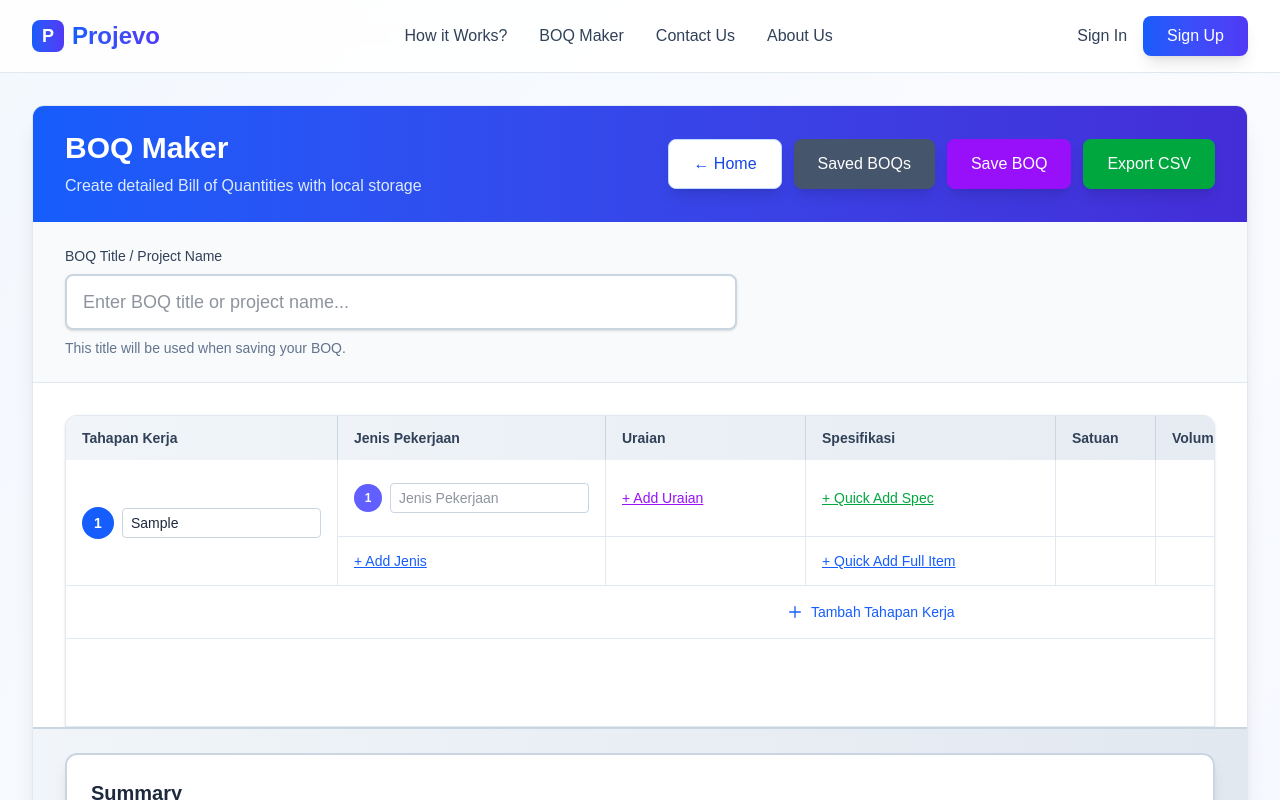
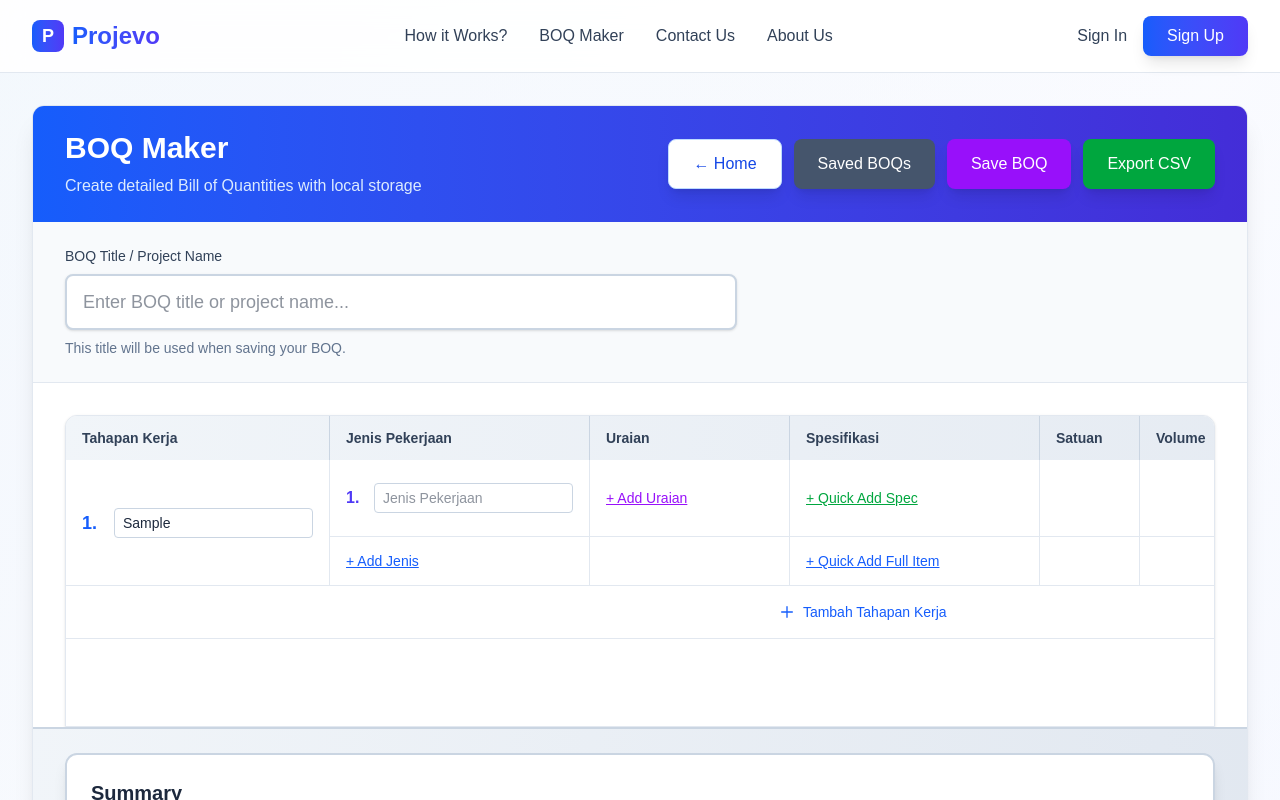
Before and after one commit to Stefanusliu/projevo-next, a Next.js app: page /boq-maker in a window 1280 px wide. Both pictures are taken after typing "Sample" into the empty fields and a click on the button "+ Add Jenis". Shown: the top 800 px of the page. Built offline with nearby package versions, Linux system fonts and the light colour scheme.

Commit message:
Styling no circle shape on number

```diff
--- a/src/app/boq-maker/page.js
+++ b/src/app/boq-maker/page.js
@@ -695,8 +695,8 @@ export default function BOQMaker() {
                                 rowSpan={tahapanRowSpan}
                               >
                                 <div className="flex items-center space-x-2">
-                                  <div className="bg-blue-600 text-white w-8 h-8 rounded-full flex items-center justify-center font-bold text-sm">
-                                    {row.tahapanIndex + 1}
+                                  <div className="text-blue-600 font-bold text-lg min-w-[24px]">
+                                    {row.tahapanIndex + 1}.
                                   </div>
                                   <input
                                     type="text"
@@ -721,8 +721,8 @@ export default function BOQMaker() {
                                 rowSpan={jenisRowSpan}
                               >
                                 <div className="flex items-center space-x-2">
-                                  <div className="bg-indigo-500 text-white w-7 h-7 rounded-full flex items-center justify-center font-bold text-xs">
-                                    {row.jenisIndex + 1}
+                                  <div className="text-indigo-600 font-bold text-base min-w-[20px]">
+                                    {row.jenisIndex + 1}.
                                   </div>
                                   <input
                                     type="text"
@@ -755,8 +755,8 @@ export default function BOQMaker() {
                             <td className="px-4 py-3 border-r border-slate-200">
                               {row.uraianId && (row.type.includes('uraian') || isFirstUraianRow) ? (
                                 <div className="flex items-center space-x-2">
-                                  <div className="bg-purple-500 text-white w-6 h-6 rounded-full flex items-center justify-center font-bold text-xs">
-                                    {row.uraianIndex + 1}
+                                  <div className="text-purple-600 font-bold text-sm min-w-[16px]">
+                                    {row.uraianIndex + 1}.
                                   </div>
                                   <input
                                     type="text"
```
